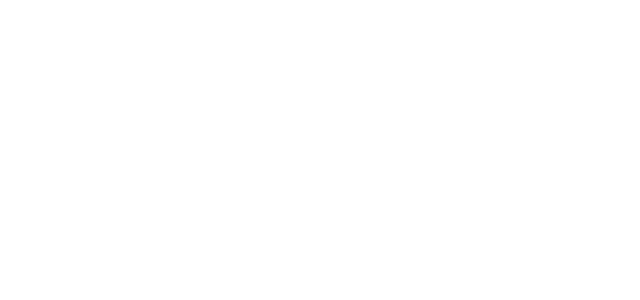
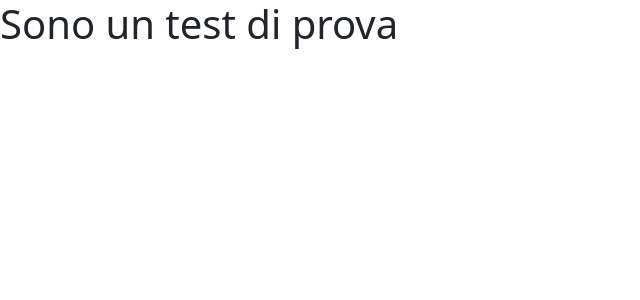
Before and after one commit to christian-matarazzo/gamify, a React app in the folder frontend/: page / in a window 1280 px wide. Shown: the top 300 px of the page, without its empty margins (0-640 px from the left). Built offline with nearby package versions, Linux system fonts and the light colour scheme; the HTML template or start-up script is replaced by a standard one.

Commit message:
provo un branch

```diff
--- a/frontend/src/App.jsx
+++ b/frontend/src/App.jsx
@@ -2,6 +2,7 @@
 
   return (
   <>
+  <h1>Sono un test di prova</h1>
   </>
   )
 }
```
